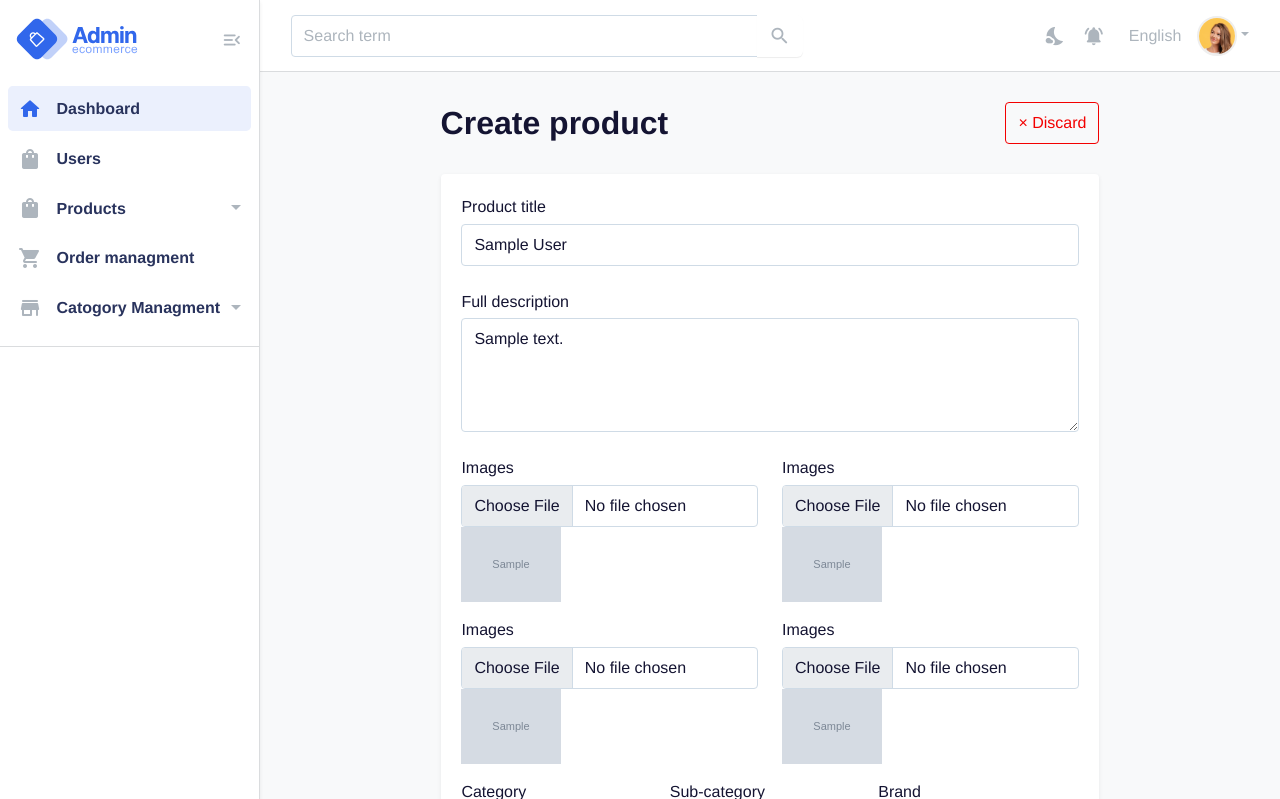
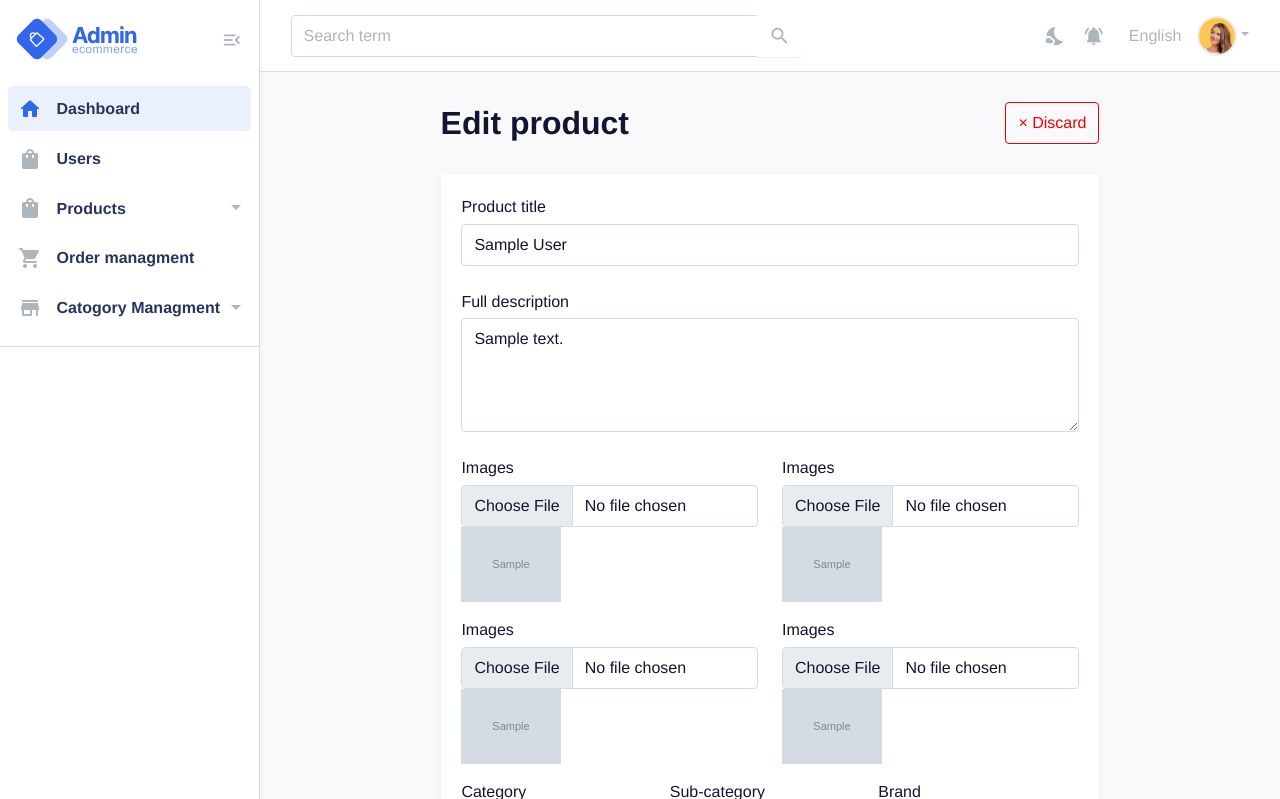
Before and after one commit to mejokkurian/ecommerce-website, a Django app: page /newadmin/Edit_product/1 in a window 1280 px wide. Shown: the top 799 px of the page. Run offline with Django 3.2, Linux system fonts and the light colour scheme; tables that the repository leaves empty hold one stand-in row (values such as "Sample post"); grey boxes marked "Sample" are stand-in pictures; parts of the project's set-up code (start-up, migrations or seed data) failed here and were passed over; some libraries are stand-ins or nearby versions.

Commit message:
2nd pushes

```diff
--- a/newadmin/views.py
+++ b/newadmin/views.py
@@ -309,6 +309,8 @@ def Edit_product(request,id):
     brands = brand.objects.all()
     return render(request,'edit_product.html',{'products': products,'catgs':catgs, 'subcatgry':subcatgry,'brands':brands })
 
+
+# product edit and submit
 def product_edit_submit(request,id):
     products = Product.objects.get(id = id)
 
@@ -329,8 +331,6 @@ def product_edit_submit(request,id):
     stock_qnty = request.POST['stock_qnty']
     product_price = request.POST['product_price']
     diccount_price = request.POST['diccount_price']
-
-
 
     products.productname = productname
     products.description = discrptin
--- a/templates/edit_product.html
+++ b/templates/edit_product.html
@@ -12,7 +12,7 @@
 <section class="content-main" style="max-width: 720px">
 
 	<div class="content-header">
-		<h2 class="content-title">Create product </h2>
+		<h2 class="content-title">Edit product </h2>
 		<div>
 			<a href="#" class="btn btn-outline-danger"> &times; Discard</a>
 		</div>
```
